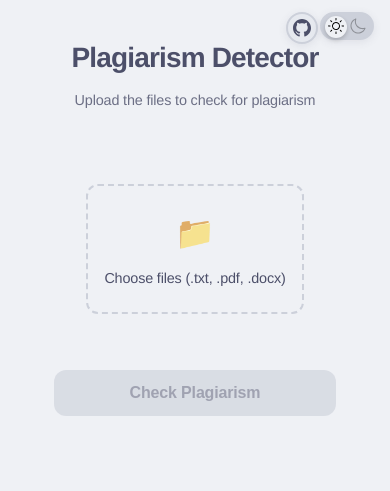
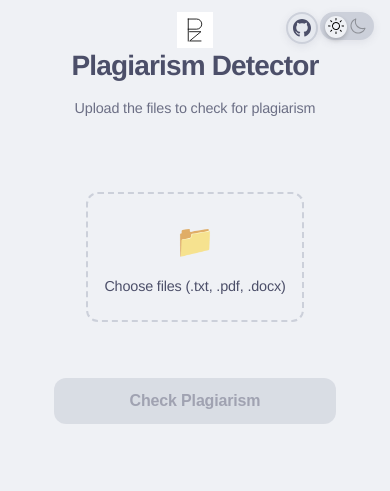
Before and after one commit to Gvd0507/Plagiarism-Checker, a plain HTML site: page index.html in a window 390 px wide. Drawn offline with nearby package versions, Linux system fonts and the light colour scheme.

Commit message:
logo added

```diff
--- a/index.html
+++ b/index.html
@@ -4,6 +4,7 @@
     <meta charset="UTF-8">
     <meta name="viewport" content="width=device-width, initial-scale=1.0, viewport-fit=cover">
     <title>Plagiarism Detector</title>
+    <link rel="icon" type="image/svg+xml" href="favicon/llogo.svg" id="favicon">
     <link rel="stylesheet" href="styles.css">
     <script src="https://cdnjs.cloudflare.com/ajax/libs/pdf.js/3.11.174/pdf.min.js"></script>
     <script src="https://cdnjs.cloudflare.com/ajax/libs/mammoth/1.6.0/mammoth.browser.min.js"></script>
@@ -11,6 +12,7 @@
 <body>
     <div class="container">
         <header>
+            <img src="favicon/llogo.svg" alt="Logo" class="site-logo" id="siteLogo">
             <a href="https://github.com/Gvd0507" target="_blank" class="github-link" title="View on GitHub">
                 <svg class="github-icon" viewBox="0 0 24 24" fill="currentColor">
                     <path d="M12 0c-6.626 0-12 5.373-12 12 0 5.302 3.438 9.8 8.207 11.387.599.111.793-.261.793-.577v-2.234c-3.338.726-4.033-1.416-4.033-1.416-.546-1.387-1.333-1.756-1.333-1.756-1.089-.745.083-.729.083-.729 1.205.084 1.839 1.237 1.839 1.237 1.07 1.834 2.807 1.304 3.492.997.107-.775.418-1.305.762-1.604-2.665-.305-5.467-1.334-5.467-5.931 0-1.311.469-2.381 1.236-3.221-.124-.303-.535-1.524.117-3.176 0 0 1.008-.322 3.301 1.23.957-.266 1.983-.399 3.003-.404 1.02.005 2.047.138 3.006.404 2.291-1.552 3.297-1.23 3.297-1.23.653 1.653.242 2.874.118 3.176.77.84 1.235 1.911 1.235 3.221 0 4.609-2.807 5.624-5.479 5.921.43.372.823 1.102.823 2.222v3.293c0 .319.192.694.801.576 4.765-1.589 8.199-6.086 8.199-11.386 0-6.627-5.373-12-12-12z"/>
--- a/script.js
+++ b/script.js
@@ -24,6 +24,8 @@ class PlagiarismDetector {
         if (toggle) {
             toggle.checked = savedTheme === 'dark';
         }
+        // Set initial logos based on saved theme
+        setTimeout(() => this.updateLogos(savedTheme), 0);
     }
 
     init() {
@@ -439,6 +441,22 @@ class PlagiarismDetector {
 
         document.documentElement.setAttribute('data-theme', newTheme);
         localStorage.setItem('theme', newTheme);
+
+        // Update logo and favicon based on theme
+        this.updateLogos(newTheme);
+    }
+
+    updateLogos(theme) {
+        const siteLogo = document.getElementById('siteLogo');
+        const favicon = document.getElementById('favicon');
+
+        if (theme === 'dark') {
+            siteLogo.src = 'favicon/dlogo.svg';
+            favicon.href = 'favicon/dlogo.svg';
+        } else {
+            siteLogo.src = 'favicon/llogo.svg';
+            favicon.href = 'favicon/llogo.svg';
+        }
     }
 }
 
--- a/styles.css
+++ b/styles.css
@@ -52,9 +52,24 @@ body {
 header {
     text-align: center;
     margin-bottom: 4rem;
-    padding: 3rem 0 2rem;
+    padding: 4rem 0 2rem;
     position: relative;
     width: 100%;
+}
+
+.site-logo {
+    position: fixed;
+    top: 1rem;
+    left: 50%;
+    transform: translateX(-50%);
+    width: 50px;
+    height: 50px;
+    z-index: 1000;
+    transition: transform 0.3s ease;
+}
+
+.site-logo:hover {
+    transform: translateX(-50%) scale(1.05);
 }
 
 .github-link {
@@ -839,7 +854,13 @@ footer {
 
     header {
         margin-bottom: 2rem;
-        padding: 2rem 0 1.5rem;
+        padding: 2.5rem 0 1.5rem;
+    }
+
+    .site-logo {
+        width: 40px;
+        height: 40px;
+        top: 0.75rem;
     }
 
     /* Make fixed icons relative on mobile */
@@ -926,8 +947,14 @@ footer {
     }
 
     header {
-        padding: 1.5rem 0 1rem;
+        padding: 2rem 0 1rem;
         margin-bottom: 1.5rem;
+    }
+
+    .site-logo {
+        width: 36px;
+        height: 36px;
+        top: 0.75rem;
     }
 
     .github-link {
```
Also changed, not shown: favicon/dlogo.svg (added), favicon/llogo.svg (added).
